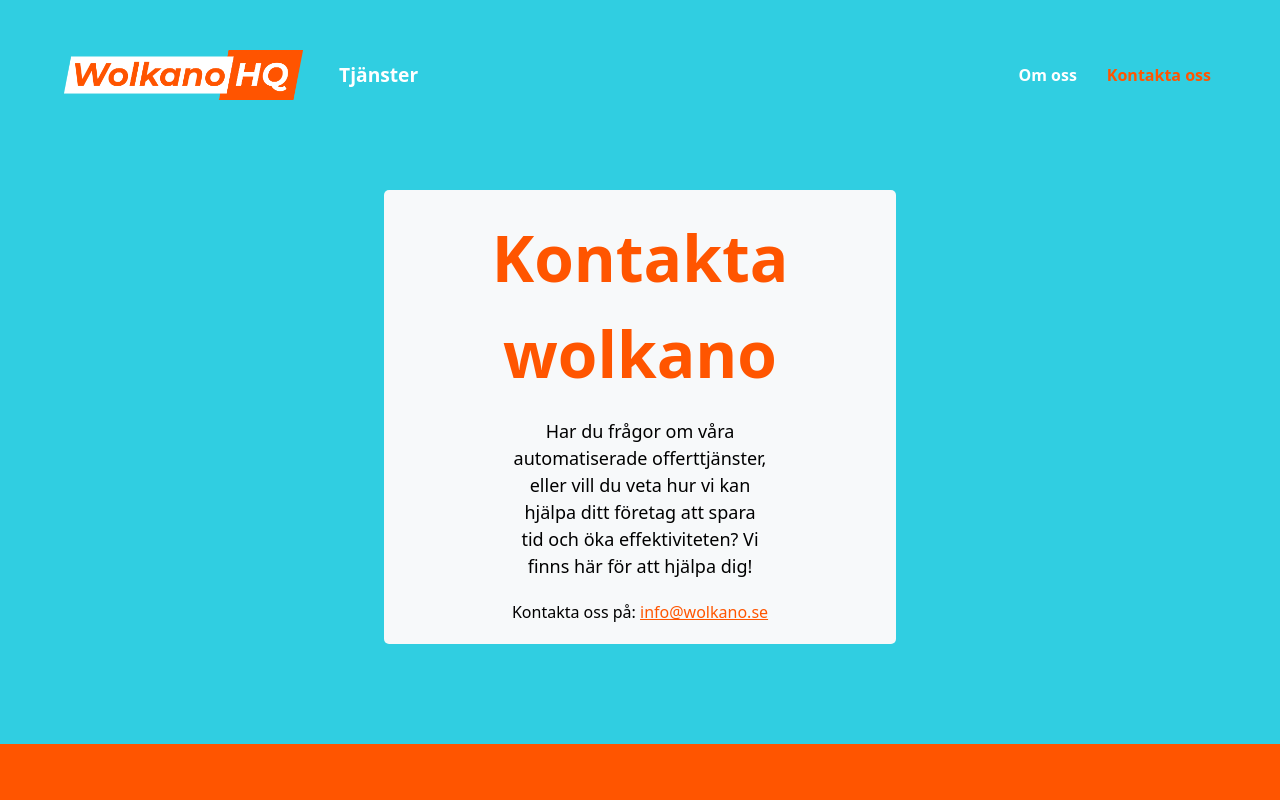
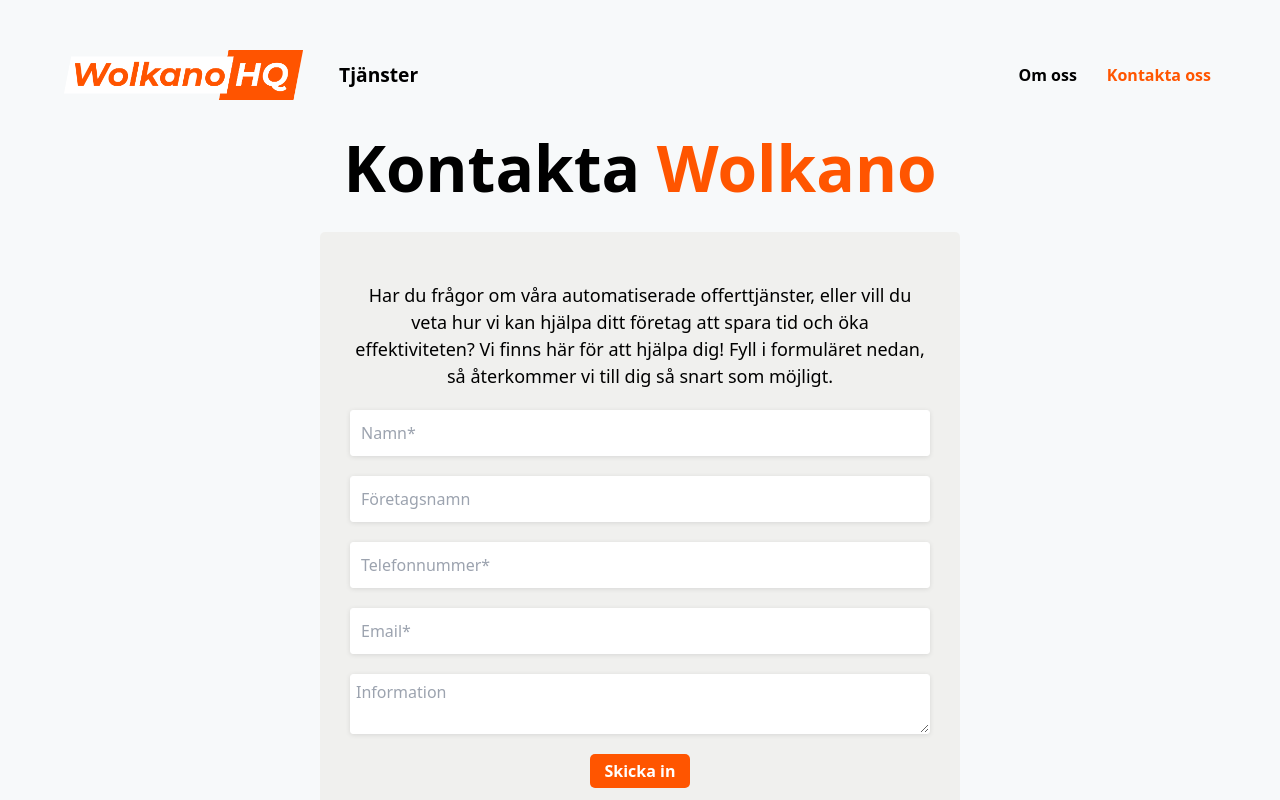
Before and after one commit to Wolkano/wolkano, a Vue app in the folder wolkano-frontend/: page /#/form in a window 1280 px wide. Shown: the top 800 px of the page. Built offline with nearby package versions, Linux system fonts and the light colour scheme.

Commit message:
WASSSSAAAAAAAAA!!!!!!!!!!

```diff
--- a/wolkano-frontend/src/components/MainNavbar.vue
+++ b/wolkano-frontend/src/components/MainNavbar.vue
@@ -7,19 +7,20 @@
             src="../assets/wolkano-hq-logo.png"
             class="logo"
             alt="Wolkano HQ logga med 'Wolkano' i orange text på vit bakgrund och 'HQ' i vit text på orange bakgrund"
+            v-if="!shouldHideLogo"
           />
         </router-link>
 
         <!--
         <router-link class="item" to="/works" v-if="!isMobile">
-          <p :class="{ blackText: isLightBackground }">Hur fungerar det</p>
+          <p :class="{ blackText: isFormView }">Hur fungerar det</p>
         </router-link>
         -->
         <div class="dropdown">
           <span
             v-if="!isMobile"
             class="menu-link dropdown-toggle"
-            :class="{ blackText: isLightBackground }"
+            :class="{ blackText: isFormView }"
           >
             Tjänster
             <!--&nbsp;
@@ -29,7 +30,7 @@
 
           <span v-else
             ><font-awesome-icon
-              :class="{ blackText: isLightBackground }"
+              :class="{ blackText: isFormView }"
               :icon="['fas', 'bars']"
               size="2x"
               @click="toggleMenu"
@@ -40,7 +41,7 @@
               to="/OfferMe"
               @click="toggleMenu"
             >
-              <p :class="{ blackText: isLightBackground }">
+              <p :class="{ blackText: isFormView }">
                 OfferMe<br />
                 <span v-if="!isMobile">Vår automatiserade offerttjänst</span>
               </p>
@@ -53,7 +54,7 @@
               to="/WebbUtv"
               @click="toggleMenu"
             >
-              <p :class="{ blackText: isLightBackground }">
+              <p :class="{ blackText: isFormView }">
                 Webbutveckling<br />
                 <span v-if="!isMobile"
                   >Skräddarsydda hemsidor för din framgång</span
@@ -67,14 +68,14 @@
               class="dropdown-item"
               to="/crm"
               @click="toggleMenu"
-              ><p :class="{ blackText: isLightBackground }">
+              ><p :class="{ blackText: isFormView }">
                 Vision Crm<br />
                 <span v-if="!isMobile">Vårt egna Crm-system</span>
               </p>
             </router-link>
 
             <router-link class="dropdown-item" to="/works" @click="toggleMenu">
-              <p :class="{ blackText: isLightBackground }">
+              <p :class="{ blackText: isFormView }">
                 Hur Fungerar Det?<br />
                 <span v-if="!isMobile"
                   >Så fungerar vår automatiserade offerttjänst</span
@@ -87,21 +88,19 @@
               v-if="isMobile"
               to="/about"
               @click="toggleMenu"
-              ><p :class="{ blackText: isLightBackground }">
-                Om oss
-              </p></router-link
+              ><p :class="{ blackText: isFormView }">Om oss</p></router-link
             >
             <router-link
               class="dropdown-item"
               v-if="isMobile"
               to="/form"
               @click="toggleMenu"
-              ><p :class="{ blackText: isLightBackground }">
+              ><p :class="{ blackText: isFormView }">
                 Kontakta oss
               </p></router-link
             >
             <router-link v-if="isMobile" class="dropdown-item" to="/works">
-              <p :class="{ blackText: isLightBackground }">Hur fungerar det</p>
+              <p :class="{ blackText: isFormView }">Hur fungerar det</p>
             </router-link>
             <!--
             <router-link v-if="isMobile" class="dropdown-item" to="/works">
@@ -113,12 +112,10 @@
       </div>
       <div class="second flex items-center justify-center" v-if="!isMobile">
         <router-link class="item" to="/about"
-          ><p :class="{ blackText: isLightBackground }">Om oss</p></router-link
+          ><p :class="{ blackText: isFormView }">Om oss</p></router-link
         >
         <router-link class="item" to="/form"
-          ><p :class="{ blackText: isLightBackground }">
-            Kontakta oss
-          </p></router-link
+          ><p :class="{ blackText: isFormView }">Kontakta oss</p></router-link
         >
       </div>
     </div>
@@ -127,7 +124,11 @@
 
 <script setup>
 import { computed, ref } from "vue";
+import { useRoute } from "vue-router";
 
+const route = useRoute();
+const isHomeView = computed(() => route.fullPath === "/");
+const isFormView = computed(() => route.fullPath === "/form");
 const windowWidth = ref(window.innerWidth);
 const isMobile = computed(() => windowWidth.value < 768);
 
@@ -139,13 +140,14 @@ const toggleMenu = () => {
     return;
   }
 };
+const shouldHideLogo = computed(() => isMobile.value && isHomeView.value);
 </script>
 
 <style scoped lang="scss">
 @import "../assets/scss/variables.scss";
 
 .blackText {
-  color: #031a4a !important;
+  color: black !important;
 }
 
 .mainDiv {
--- a/wolkano-frontend/src/components/OurServices.vue
+++ b/wolkano-frontend/src/components/OurServices.vue
@@ -29,7 +29,7 @@
           class="serviceCard"
           v-motion-slide-visible-once-bottom
           :duration="500"
-          :delay="300"
+          :delay="isMobile ? 100 : 300"
         >
           <p class="icon">✅</p>
           <div>
@@ -43,7 +43,7 @@
           class="serviceCard"
           v-motion-slide-visible-once-bottom
           :duration="500"
-          :delay="600"
+          :delay="isMobile ? 100 : 600"
         >
           <p class="icon">✅</p>
           <div>
@@ -61,6 +61,11 @@
     </div>
   </div>
 </template>
+<script setup>
+import { ref, computed } from "vue";
+const windowWidth = ref(window.innerWidth);
+const isMobile = computed(() => windowWidth.value < 768);
+</script>
 <style lang="scss" scoped>
 @import "../assets/scss/variables.scss";
 
--- a/wolkano-frontend/src/views/FormView.vue
+++ b/wolkano-frontend/src/views/FormView.vue
@@ -1,42 +1,5 @@
 <template>
-  <div class="mainDiv1">
-    <div class="popupDiv">
-      <div
-        v-if="copied"
-        class="popup"
-        v-motion-pop-visible-once
-        :duration="700"
-        :delay="50"
-      >
-        E-post kopierad!
-      </div>
-    </div>
-    <div class="kontaktaH">
-      <h1>Kontakta wolkano</h1>
-      <p class="description">
-        Har du frågor om våra automatiserade offerttjänster, eller vill du veta
-        hur vi kan hjälpa ditt företag att spara tid och öka effektiviteten? Vi
-        finns här för att hjälpa dig!
-      </p>
-      <p class="mail">
-        Kontakta oss på: <a href="mailto:info@wolkano.se">info@wolkano.se</a>
-        <br />
-        <button
-          class="email"
-          id="email"
-          @click="copyToClipboard"
-          style="display: none"
-        >
-          Kopiera E-post
-        </button>
-      </p>
-    </div>
-  </div>
-  <div class="ourTeamContainer" style="display: none">
-    <OurTeam />
-  </div>
-  <!--
-  <div class="mainDiv" style="display: none" v-if="!hasSubmitted">
+  <div class="mainDiv" v-if="!hasSubmitted">
     <div
       v-motion-fade-visible-once
       :duration="500"
@@ -44,7 +7,13 @@
       v-if="!isSubmitting"
     >
       <h1>Kontakta <span class="companyName">Wolkano</span></h1>
-      <form class="form">
+      <form
+        name="contact"
+        class="form"
+        method="POST"
+        netlify
+        @submit="handleSubmit"
+      >
         <p class="description">
           Har du frågor om våra automatiserade offerttjänster, eller vill du
           veta hur vi kan hjälpa ditt företag att spara tid och öka
@@ -59,12 +28,6 @@
             placeholder="Namn*"
             v-model="userInformation.name"
           />
-          <p
-            class="missingField"
-            v-if="!userInformation.name && hasMissingFields"
-          >
-            ❌ Fyll i namn
-          </p>
         </div>
         <input
           type="text"
@@ -81,12 +44,6 @@
             placeholder="Telefonnummer*"
             v-model="userInformation.phone"
           />
-          <p
-            class="missingField"
-            v-if="!userInformation.phone && hasMissingFields"
-          >
-            ❌ Fyll i telefonnummer
-          </p>
           <input
             type="email"
             id="email"
@@ -94,12 +51,6 @@
             placeholder="Email*"
             v-model="userInformation.email"
           />
-          <p
-            class="missingField"
-            v-if="!userInformation.email && hasMissingFields"
-          >
-            ❌ Fyll i email
-          </p>
         </div>
         <div class="infoDiv">
           <textarea
@@ -110,7 +61,7 @@
             v-model="userInformation.info"
           />
         </div>
-        <button @click.prevent="submit">Skicka in</button>
+        <button type="submit">Skicka in</button>
       </form>
     </div>
 
@@ -122,162 +73,177 @@
       <p>Skickar in...</p>
     </div>
   </div>
-  -->
-
-  <!-- <div class="success" style="display: none" v-if="hasSubmitted && success">
-    <div v-motion-slide-left :duration="1500" :delay="100" class="icon">📨</div>
-    <div v-motion-fade-visible-once :duration="1000" :delay="100">
-      <h1>Tack för din inskickade information!</h1>
-      <p>
-        Vi har mottagit ditt formulär och behandlar det så snart som möjligt.
-        <br />
-        Du kommer att få en bekräftelse eller svar inom kort.
-      </p>
-    </div>
-  </div>
-
-  <div class="failure" style="display: none" v-if="hasSubmitted && !success">
-    <div v-motion-pop-visible-once :duration="1500" :delay="100" class="icon">
-      ❌
-    </div>
-    <div v-motion-fade-visible-once :duration="1000" :delay="100">
-      <h1>Något gick fel!</h1>
-      <p>Vänligen försök igen senare</p>
-      <button @click.prevent="reset">Försök igen</button>
-    </div>
-  </div> -->
 </template>
 
 <script setup>
-import { ref } from "vue";
-// import { useStore } from "vuex";
-import OurTeam from "@/components/OurTeam.vue";
-// const store = useStore();
-// const success = computed(() => store.state.submittedSuccessfully);
-// const hasSubmitted = computed(() => store.state.hasSubmitted);
-// const userInformation = reactive({
-//   firstName: "",
-//   email: "",
-//   phone: "",
-//   info: "",
-//   company: "",
-// });
-// const hasMissingFields = ref(false);
+import { reactive, computed, ref } from "vue";
+import { useStore } from "vuex";
+const store = useStore();
+const hasSubmitted = computed(() => store.state.hasSubmitted);
+const userInformation = reactive({
+  firstName: "",
+  email: "",
+  phone: "",
+  info: "",
+  company: "",
+});
+const isSubmitting = ref(false);
 
-// const submit = async () => {
-//   if (
-//     !userInformation.name ||
-//     !userInformation.email ||
-//     !userInformation.phone
-//   ) {
-//     hasMissingFields.value = true;
-//     console.log("test");
-//     return;
-//   }
-//   isSubmitting.value = true;
-//   await store.dispatch("submitToNotion", userInformation);
-//   window.scrollTo({ top: 0, behavior: "smooth" });
-// };
-// const reset = () => {
-//   isSubmitting.value = false;
-//   store.commit("setHasSubmitted", false);
-// };
-// const isSubmitting = ref(false);
-const email = ref("info@wolkano.se");
-const copied = ref(false);
+const handleSubmit = (event) => {
+  event.preventDefault();
 
-const copyToClipboard = async () => {
-  try {
-    await navigator.clipboard.writeText(email.value);
-    copied.value = true;
+  const myForm = event.target;
+  console.log(myForm);
+  const formData = new FormData(myForm);
 
-    // Återställ knappen efter 2 sekunder
-    setTimeout(() => {
-      copied.value = false;
-    }, 2000);
-  } catch (err) {
-    console.error("Fel vid kopiering:", err);
-  }
+  fetch("/", {
+    method: "POST",
+    headers: { "Content-Type": "application/x-www-form-urlencoded" },
+    body: new URLSearchParams(formData).toString(),
+  })
+    .then(() => {
+      console.log("Form successfully submitted");
+    })
+    .catch((error) => alert(error));
 };
 </script>
 
 <style lang="scss" scoped>
 @import "../assets/scss/variables.scss";
-
-.mainDiv1 {
-  background-color: $primary;
-  padding-top: 150px;
+.mainDiv {
+  background-color: $secondary;
+  padding-bottom: 100px;
+  padding-top: 120px;
   color: black;
-  display: flex;
-  justify-content: center;
-  align-items: center;
-  flex-direction: column;
-  padding-bottom: 100px;
-  .popup {
-    background-color: $secondary;
-    width: 100%;
-    border-radius: 5px;
-    margin: 10px;
-    z-index: 10;
+  h1 {
+    color: black;
   }
-  .popupDiv {
-    height: 5vh;
-  }
-
-  .kontaktaH {
-    background-color: $secondary;
-    border-radius: 5px;
-    width: 40%;
-    padding-top: 20px;
-    padding-bottom: 20px;
-    h1 {
+  .companyName {
     color: $detail;
   }
   .description {
+    width: 100%;
+    margin-left: auto;
+    margin-right: auto;
+    font-size: 18px;
+  }
+  .form {
+    display: flex;
+    flex-direction: column;
+    align-items: center;
+    gap: 20px;
     width: 50%;
     margin-left: auto;
     margin-right: auto;
-      font-size: 18px;
-      padding-bottom: 20px;
+    background-color: $offWhite;
+    padding: 50px 30px;
+    border-radius: 5px;
+    color: black;
+    .missingField {
+      color: red;
+      font-style: italic;
     }
-    .mail {
-      a {
-        color: $detail;
-        text-decoration: underline;
-        &:hover {
-          color: $darkDetail;
+    input {
+      color: black;
+      background-color: white;
+      width: 100%;
+      border-radius: 3px;
+      padding: 10px;
+      box-shadow: 0px 1px 5px rgba(0, 0, 0, 0.1);
+      border: 1px solid white;
+      &:focus {
+        outline: none;
+        border: 1px solid $detail;
       }
     }
-      .email {
-        margin-top: 10px;
-        background-color: $detail;
-        color: $secondary;
-        border-radius: 5px;
-        font-weight: 600;
+    div {
+      display: flex;
+      flex-direction: column;
+      justify-content: space-around;
+      width: 100%;
+      gap: 20px;
+      input {
+        color: black;
+        width: 100%;
+        border-radius: 3px;
+        padding: 10px;
+      }
+      p {
+        margin-top: 5px;
+        margin-bottom: 5px;
+        align-self: flex-start;
+      }
+    }
+    .infoDiv {
+      flex-direction: column;
+      width: 100%;
+      textarea {
+        color: black;
+        border-radius: 3px;
         padding: 5px;
-
-        &:hover {
-          background-color: $darkDetail;
+        box-shadow: 0px 1px 5px rgba(0, 0, 0, 0.1);
+        border: 1px solid white;
+        &:focus {
+          outline: none;
+          border: 1px solid $detail;
         }
       }
     }
+    button {
+      background-color: $detail;
+      color: white;
+      padding: 5px 15px;
+      border-radius: 5px;
+      -webkit-transition: background-color 200ms linear;
+      -ms-transition: background-color 200ms linear;
+      transition: background-color 200ms linear;
+      font-weight: 600;
+      &:hover {
+        background-color: white;
+        color: $detail;
       }
     }
-.ourTeamContainer {
-  padding-top: 50px;
-  background-color: $secondary;
+  }
+
+  .spinner-container {
+    display: flex;
+    flex-direction: column;
+    justify-content: center;
+    align-items: center;
+    height: 100vh;
+    color: white;
+    padding-bottom: 100px;
+    .icon {
+      font-size: 50px;
+    }
+  }
+
+  .spinner {
+    margin-bottom: 25px;
+    border: 5px solid rgba(255, 255, 255, 0.2);
+    border-top: 5px solid $detail;
+    border-radius: 50%;
+    width: 50px;
+    height: 50px;
+    animation: spin 1s linear infinite;
+  }
+
+  @keyframes spin {
+    0% {
+      transform: rotate(0deg);
+    }
+    100% {
+      transform: rotate(360deg);
+    }
+  }
 }
 
 @media (max-width: 768px) {
-  .mainDiv1 {
+  .mainDiv {
     h1 {
       font-size: $font-size-mobile-h1;
     }
-    .kontaktaH {
-      width: 90%;
-    }
-
-    /*.form {
+    .form {
       width: 90%;
       padding: 15px;
       div {
@@ -296,28 +262,5 @@ const copyToClipboard = async () => {
       font-weight: 600;
     }
   }
-  .success {
-    h1 {
-      font-size: $font-size-mobile-h1;
-    }
-    .icon {
-      font-size: 60px;
-    }
-    p {
-      font-size: large;
-    }
-  }
-  .failure {
-    h1 {
-      font-size: $font-size-mobile-h1;
-    }
-    .icon {
-      font-size: 60px;
-    }
-    p {
-      font-size: large;
-    }
-  }*/
-  }
 }
 </style>
--- a/wolkano-frontend/src/views/HomeView.vue
+++ b/wolkano-frontend/src/views/HomeView.vue
@@ -2,7 +2,10 @@
 import { computed, ref } from "vue";
 import { useStore } from "vuex";
 import OurServices from "@/components/OurServices.vue";
+import { useRoute } from "vue-router";
 
+const route = useRoute();
+const isHomeView = computed(() => route.fullPath === "/");
 const store = useStore();
 const copy = computed(() => store.state.copy.home);
 const windowWidth = ref(window.innerWidth);
@@ -12,6 +15,12 @@ const isMobile = computed(() => windowWidth.value < 768);
 <template>
   <div class="home">
     <div class="mainDiv">
+      <img
+        src="../assets/wolkano-hq-logo.png"
+        class="logo"
+        alt="Wolkano HQ logga med 'Wolkano' i orange text på vit bakgrund och 'HQ' i vit text på orange bakgrund"
+        v-if="isMobile && isHomeView"
+      />
       <div class="intro">
         <h1 v-motion-slide-visible-once-left :duration="1500" :delay="100">
           {{ copy.title }}
@@ -47,6 +56,25 @@ const isMobile = computed(() => windowWidth.value < 768);
       </div>
     </div>
   </div>
+  <svg
+    id="blueWave"
+    style="transform: rotate(180deg); transition: 0.3s"
+    viewBox="0 0 1440 100"
+    version="1.1"
+    xmlns="http://www.w3.org/2000/svg"
+  >
+    <defs>
+      <linearGradient id="sw-gradient-1" x1="0" x2="0" y1="1" y2="0">
+        <stop stop-color="rgba(48, 206, 225, 1)" offset="0%"></stop>
+        <stop stop-color="rgba(59.836, 234.05, 255, 1)" offset="100%"></stop>
+      </linearGradient>
+    </defs>
+    <path
+      style="transform: translate(0, 0px); opacity: 1"
+      fill="url(#sw-gradient-1)"
+      d="M0,20L26.7,18.3C53.3,17,107,13,160,21.7C213.3,30,267,50,320,58.3C373.3,67,427,63,480,56.7C533.3,50,587,40,640,33.3C693.3,27,747,23,800,30C853.3,37,907,53,960,51.7C1013.3,50,1067,30,1120,26.7C1173.3,23,1227,37,1280,48.3C1333.3,60,1387,70,1440,75C1493.3,80,1547,80,1600,71.7C1653.3,63,1707,47,1760,46.7C1813.3,47,1867,63,1920,70C1973.3,77,2027,73,2080,65C2133.3,57,2187,43,2240,43.3C2293.3,43,2347,57,2400,66.7C2453.3,77,2507,83,2560,71.7C2613.3,60,2667,30,2720,18.3C2773.3,7,2827,13,2880,18.3C2933.3,23,2987,27,3040,30C3093.3,33,3147,37,3200,41.7C3253.3,47,3307,53,3360,46.7C3413.3,40,3467,20,3520,23.3C3573.3,27,3627,53,3680,63.3C3733.3,73,3787,67,3813,63.3L3840,60L3840,100L3813.3,100C3786.7,100,3733,100,3680,100C3626.7,100,3573,100,3520,100C3466.7,100,3413,100,3360,100C3306.7,100,3253,100,3200,100C3146.7,100,3093,100,3040,100C2986.7,100,2933,100,2880,100C2826.7,100,2773,100,2720,100C2666.7,100,2613,100,2560,100C2506.7,100,2453,100,2400,100C2346.7,100,2293,100,2240,100C2186.7,100,2133,100,2080,100C2026.7,100,1973,100,1920,100C1866.7,100,1813,100,1760,100C1706.7,100,1653,100,1600,100C1546.7,100,1493,100,1440,100C1386.7,100,1333,100,1280,100C1226.7,100,1173,100,1120,100C1066.7,100,1013,100,960,100C906.7,100,853,100,800,100C746.7,100,693,100,640,100C586.7,100,533,100,480,100C426.7,100,373,100,320,100C266.7,100,213,100,160,100C106.7,100,53,100,27,100L0,100Z"
+    ></path>
+  </svg>
   <div class="secondDiv">
     <div>
       <div>
@@ -59,7 +87,11 @@ const isMobile = computed(() => windowWidth.value < 768);
             Systemet samlar in all nödvändig information direkt från kunden.
           </p>
         </div>
-        <div v-motion-slide-visible-once-bottom :duration="500" :delay="300">
+        <div
+          v-motion-slide-visible-once-bottom
+          :duration="500"
+          :delay="isMobile ? 100 : 300"
+        >
           <p class="icon">🤖</p>
           <h3>Automatisk analys</h3>
           <p>
@@ -69,7 +101,11 @@ const isMobile = computed(() => windowWidth.value < 768);
             kostnader baserat på aktuella data.
           </p>
         </div>
-        <div v-motion-slide-visible-once-bottom :duration="500" :delay="600">
+        <div
+          v-motion-slide-visible-once-bottom
+          :duration="500"
+          :delay="isMobile ? 100 : 600"
+        >
           <p class="icon">📄</p>
           <h3>Skapande av offert</h3>
           <p>
@@ -78,7 +114,11 @@ const isMobile = computed(() => windowWidth.value < 768);
             att allt är korrekt och ser professionellt ut.
           </p>
         </div>
-        <div v-motion-slide-visible-once-bottom :duration="500" :delay="900">
+        <div
+          v-motion-slide-visible-once-bottom
+          :duration="500"
+          :delay="isMobile ? 100 : 900"
+        >
           <p class="icon">📩</p>
           <h3>Uppföljning och spårning</h3>
           <p>
@@ -140,6 +180,11 @@ const isMobile = computed(() => windowWidth.value < 768);
       height: auto;
     }
   }
+}
+
+#blueWave {
+  margin-top: -10px;
+  background-color: $secondary;
 }
 
 .secondDiv {
@@ -218,7 +263,7 @@ const isMobile = computed(() => windowWidth.value < 768);
       align-items: flex-start;
       text-align: left;
       width: 100%;
-      padding: 20px 20px;
+      padding: 20px 0px;
       div {
         width: 100%;
         div {
```
Also changed, not shown: wolkano-frontend/src/components/MainFooter.vue (+30 -0 lines), wolkano-frontend/src/views/AboutView.vue (+28 -3 lines). Lines whose indentation alone changed are shown as unchanged.
